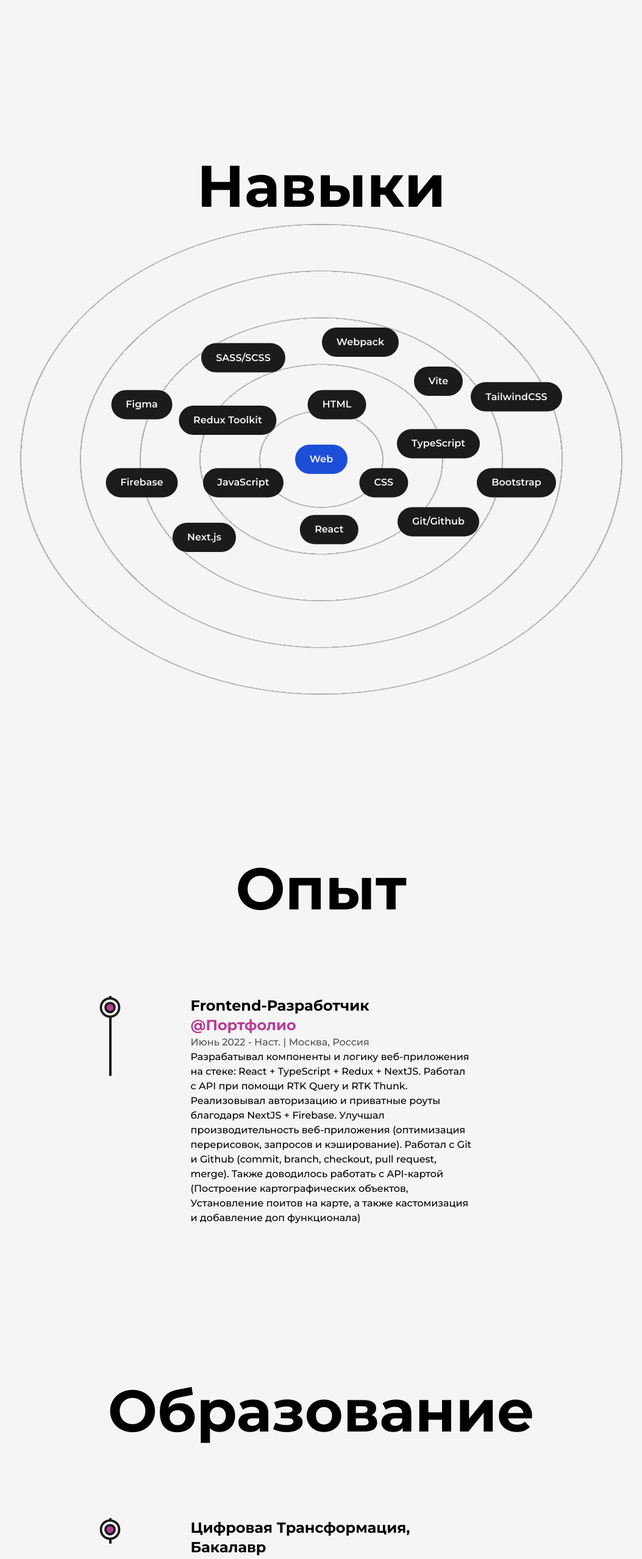
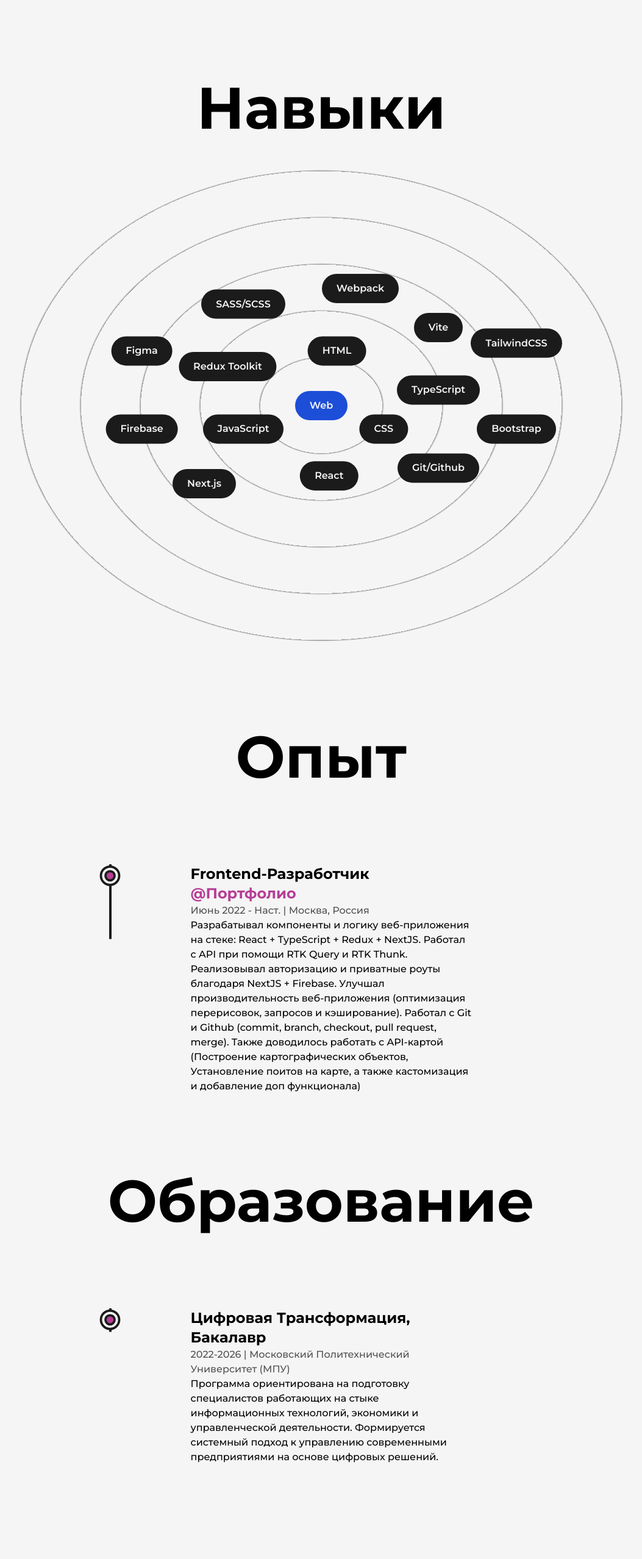
Before and after one commit to Hem1x/personal-site, a Next.js app: page /about in a window 1280 px wide. Shown: the part 1163-3719 px from the top of the page at 61% size, without its empty margins (113-1166 px from the left). Built offline with nearby package versions, Linux system fonts and the light colour scheme.

Commit message:
change dev-profille-pic & decrease margin

```diff
--- a/src/components/Education.jsx
+++ b/src/components/Education.jsx
@@ -33,7 +33,7 @@ const Education = () => {
   });
 
   return (
-    <div className="my-64">
+    <div className="my-32">
       <h2 className="font-bold text-8xl mb-32 w-full text-center">
         Образование
       </h2>
--- a/src/components/Experience.jsx
+++ b/src/components/Experience.jsx
@@ -48,7 +48,7 @@ const Experience = () => {
   });
 
   return (
-    <div className="my-64">
+    <div className="my-32">
       <h2 className="font-bold text-8xl mb-32 w-full text-center">Опыт</h2>
 
       <div className="w-[75%] mx-auto relative">
--- a/src/components/Skills.jsx
+++ b/src/components/Skills.jsx
@@ -40,7 +40,7 @@ const Skill = ({ name, x, y }) => {
 const Skills = () => {
   return (
     <>
-      <h2 className="font-bold text-8xl mt-64 w-full text-center">
+      <h2 className="font-bold text-8xl mt-32 mb-10 w-full text-center">
         Навыки
       </h2>
       <div className="w-full h-screen relative flex items-center justify-center rounded-full bg-circularLignt dark:bg-circularDark">
```
Also changed, not shown: public/images/profile/developer_profile.png.
